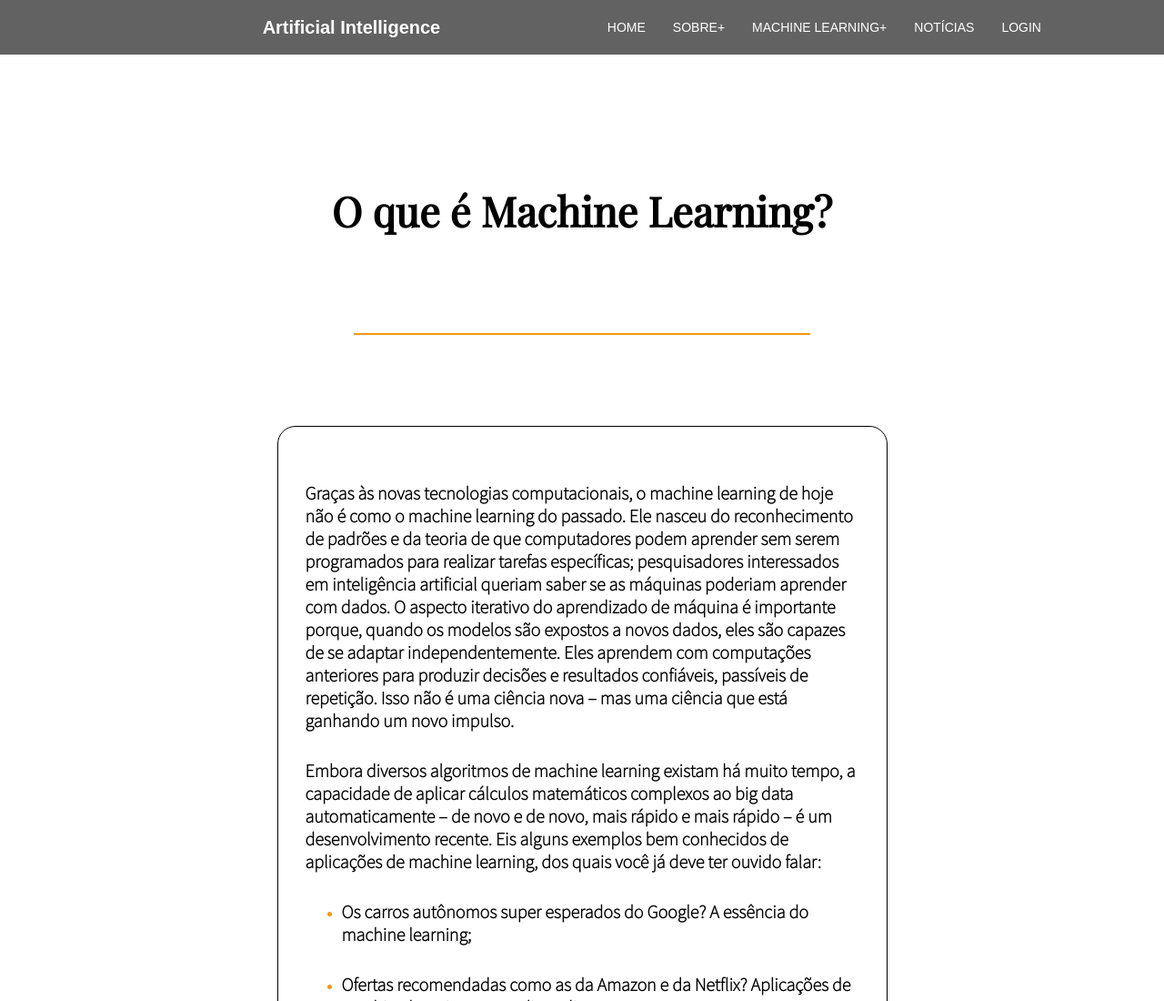
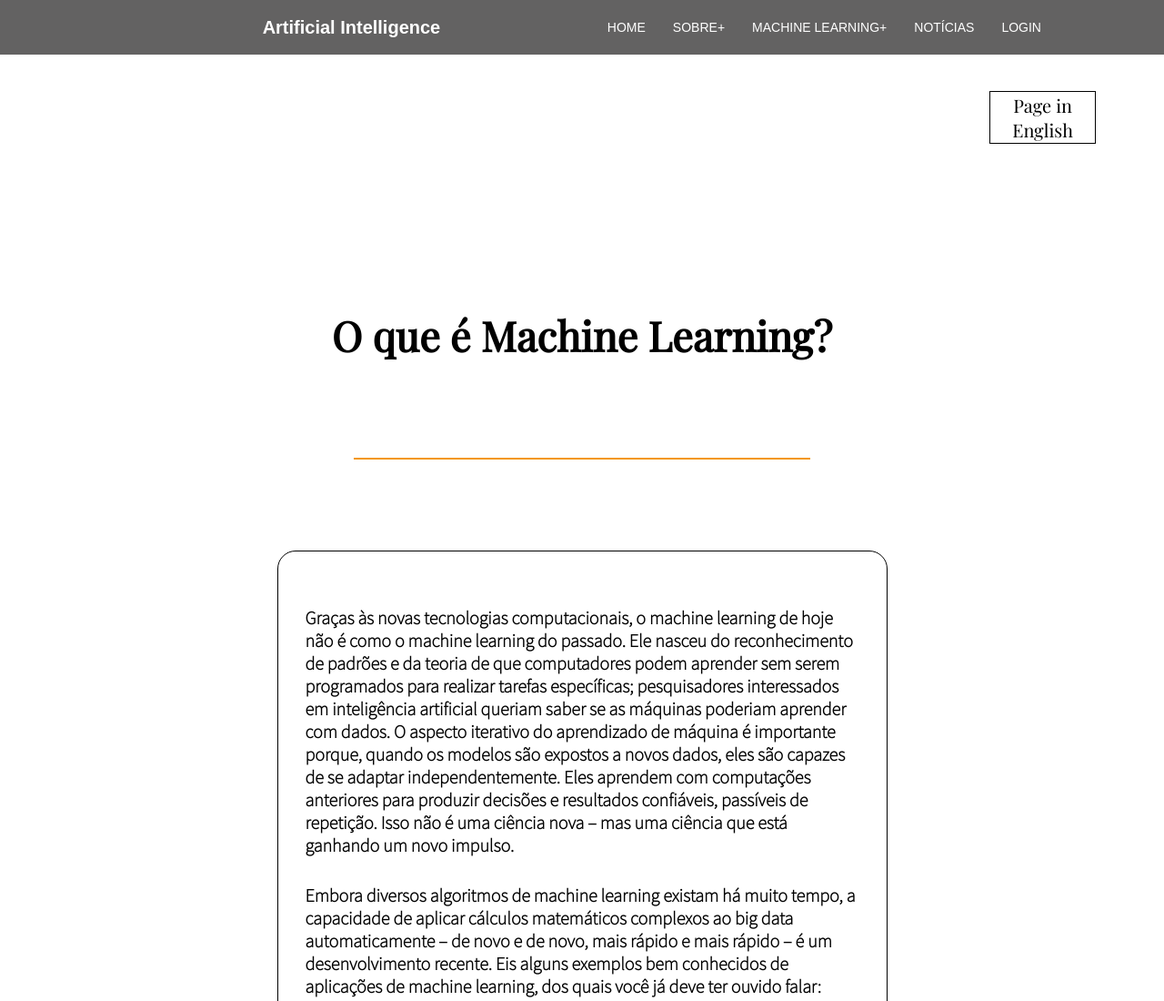
Before and after one commit to FrequencyHz/Site-Artificial-Intelligence, a plain HTML site: page machinelearning.html in a window 1280 px wide. Shown: the top 1100 px of the page at 91% size. Drawn offline with nearby package versions, Linux system fonts and the light colour scheme.

Commit message:
Update machinelearning.css

```diff
--- a/machinelearning.css
+++ b/machinelearning.css
@@ -174,6 +174,29 @@ li > a:only-child::after{
 
 
 
+.box-english{
+    width: 9%;
+    margin-top: 100px;
+    margin-left: 85%;
+    border: 1px solid black;
+
+}
+.english{
+    background: none;
+    border: none;
+    cursor: pointer;
+    width: 100%;
+    font-size: 20px;
+    font-family: 'Playfair Display', serif;
+}
+.english:hover{
+    text-decoration: underline;
+    color: white;
+}
+.box-english:hover{
+    background-color: rgb(99, 98, 98);
+}
+
 .up{
     width: 60%;
     height: 135px;
@@ -335,6 +358,10 @@ li{
         width: 100%;
         margin: 0;
     }
+        .box-english{
+        width: 50%;
+        margin-left: 25%;
+    }
 }
 
 /*
```
